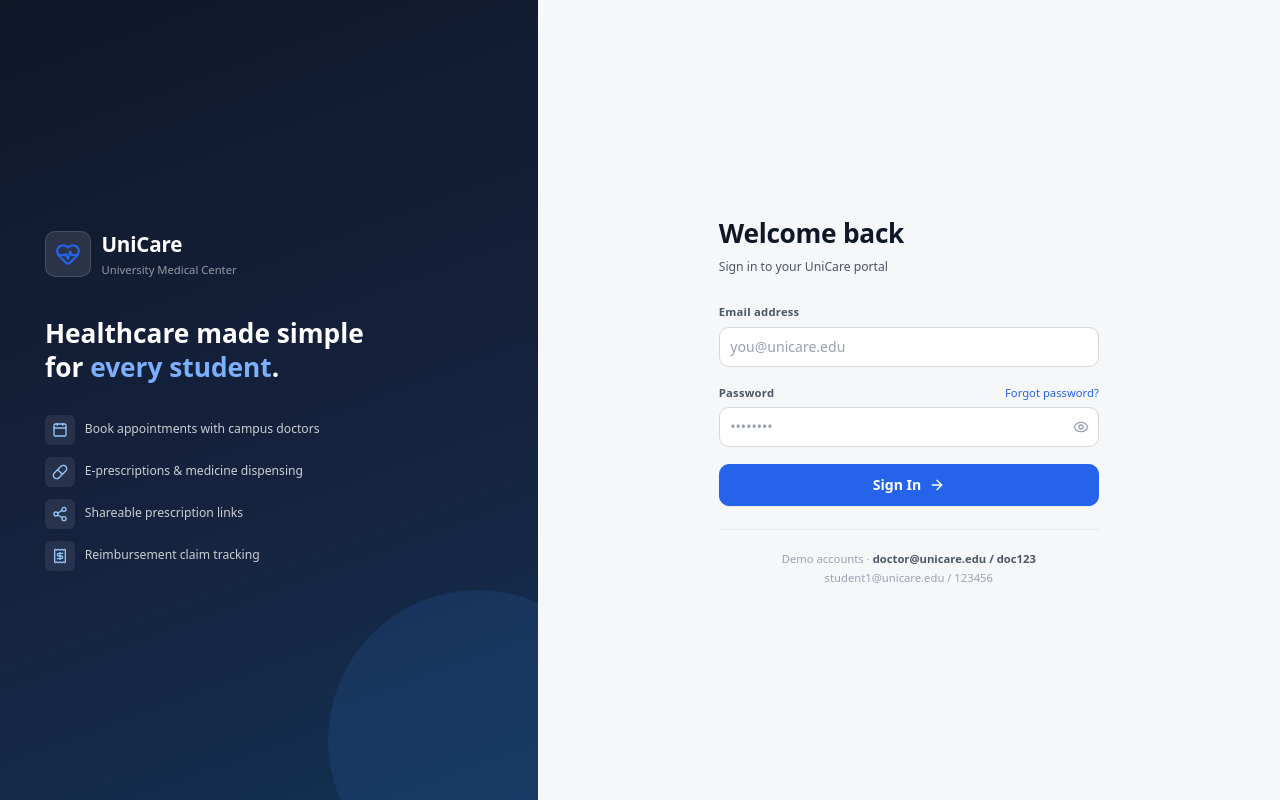
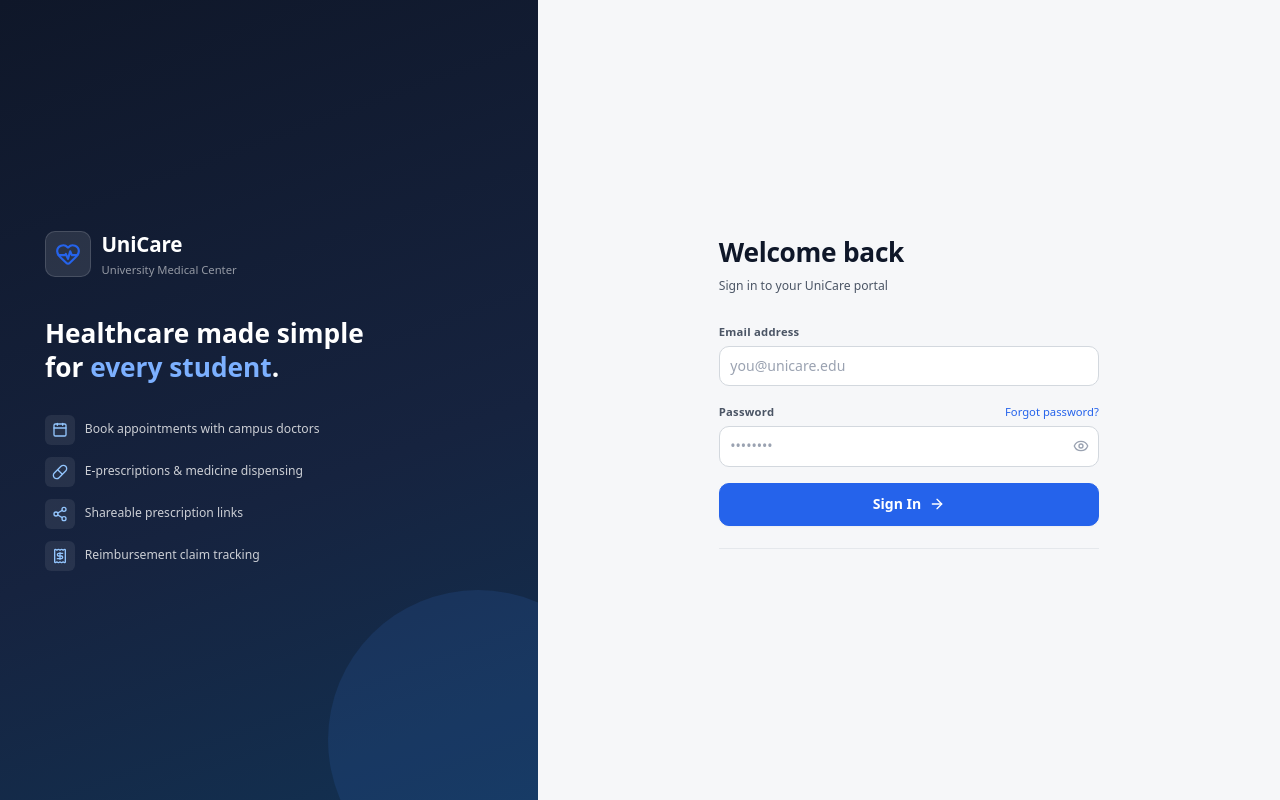
Before and after one commit to Dr-Lepic/UniCare, a React (Vite) app in the folder client/: page /login in a window 1280 px wide. Built offline with nearby package versions, Linux system fonts and the light colour scheme.

Commit message:
some basic cleanup

```diff
--- a/client/src/pages/Login.jsx
+++ b/client/src/pages/Login.jsx
@@ -296,8 +296,7 @@ export default function Login() {
 
           {!forgotPassMode && (
             <p className="login-hint">
-              Demo accounts · <strong>doctor@unicare.edu / doc123</strong><br />
-              student1@unicare.edu / 123456
+
             </p>
           )}
         </div>
```
